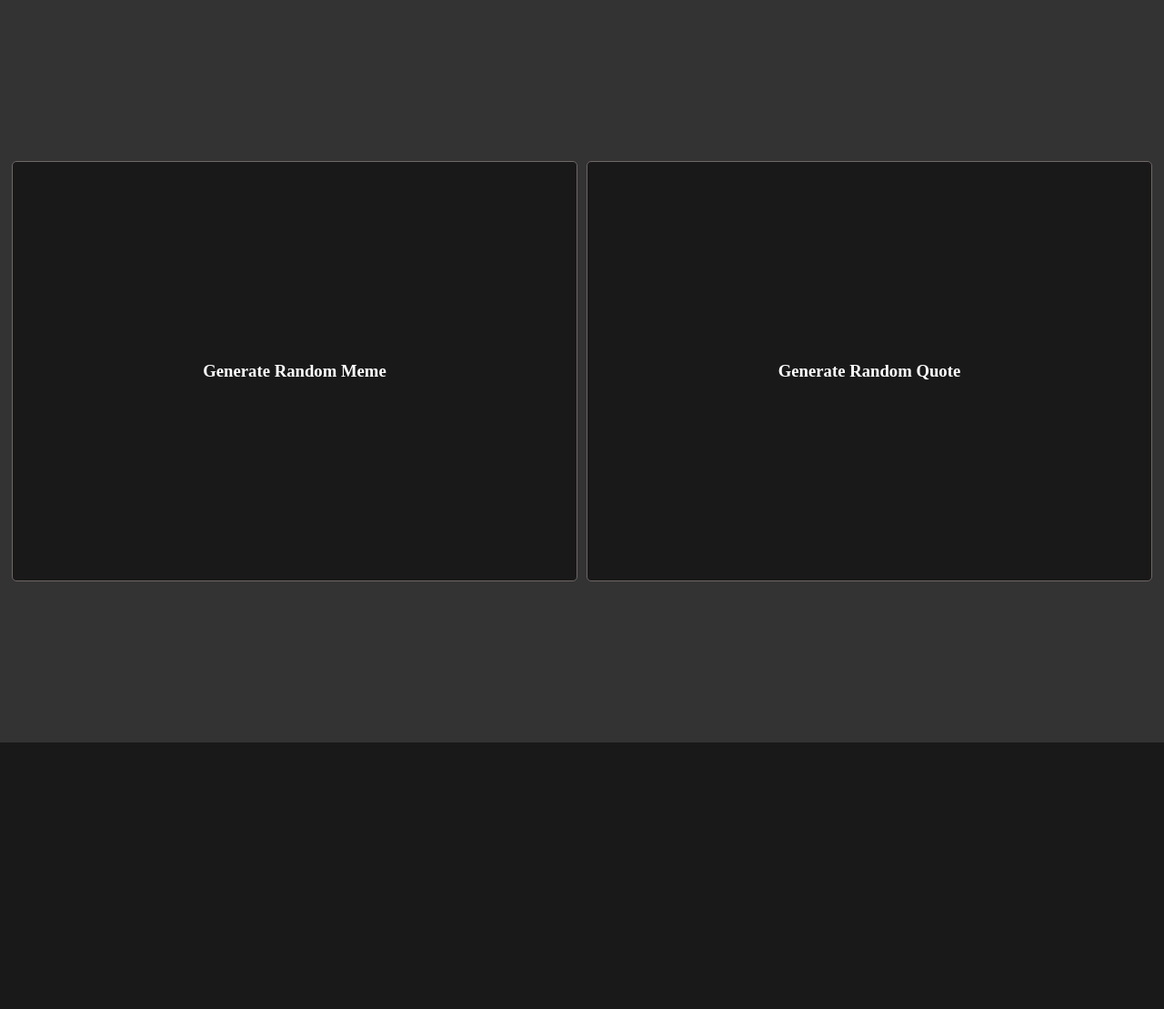
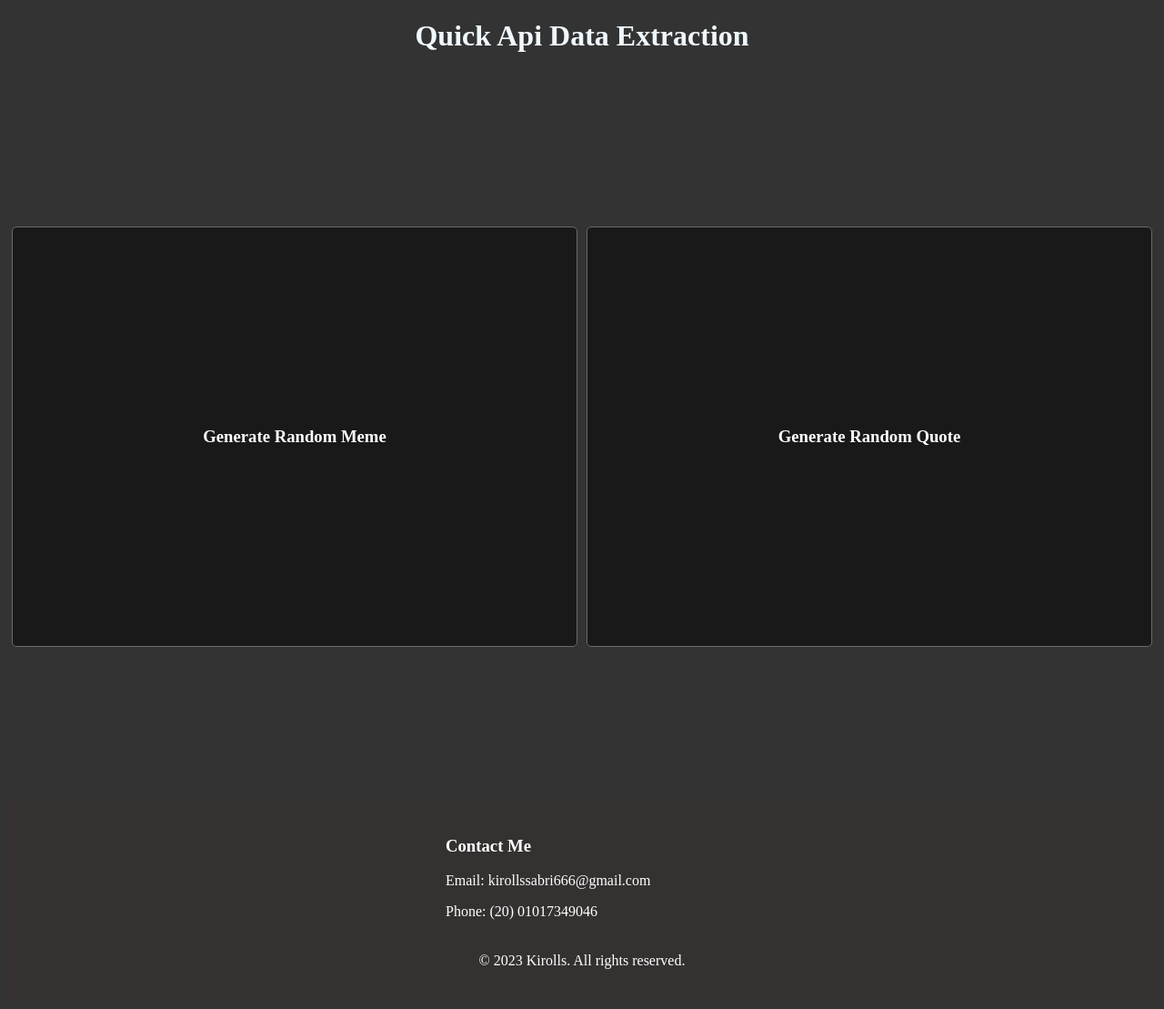
Before and after one commit to Kirolls20/Api-data-extraction, a Django app: page / in a window 1280 px wide. Shown: the whole page at 91% size. Before the commit the page ends 816 px from the top, so only its background shows below. Run offline with Django 4.2, Linux system fonts and the light colour scheme.

```diff
--- a/api_extraction/meme_generator/static/css/style.css
+++ b/api_extraction/meme_generator/static/css/style.css
@@ -37,3 +37,73 @@ h3 a{
     color: white; /* Improved color contrast for readability */
     font-size: 24px; /* Adjust as needed */
 }
+/* Add this to your stylesheet */
+
+footer {
+    background-color: #353131;
+    color: #fff;
+    padding: 20px 0;
+  }
+
+  .footer-container {
+    display: flex;
+    justify-content: center;
+  }
+
+  .footer-section {
+    flex: 1;
+    max-width: 300px;
+  }
+
+  h3 {
+    color: #fff;
+  }
+
+  ul {
+    list-style: none;
+    padding: 0;
+  }
+
+  li {
+    margin-bottom: 8px;
+  }
+
+  a {
+    color: #fff;
+    text-decoration: none;
+  }
+
+  a:hover {
+    text-decoration: underline;
+  }
+
+  .social-icons {
+    list-style: none;
+    padding: 0;
+    display: flex;
+  }
+
+  .social-icons li {
+    margin-right: 10px;
+  }
+
+  .copyright {
+    margin-top: 20px;
+    text-align: center;
+  }
+
+  /* Font Awesome Icons (Assuming you're using Font Awesome) */
+  .fa {
+    font-size: 24px;
+  }
+
+  /* Media Query for small screens */
+  @media screen and (max-width: 600px) {
+    .footer-container {
+      flex-direction: column;
+    }
+
+    .footer-section {
+      margin-bottom: 20px;
+    }
+  }
--- a/api_extraction/meme_generator/static/js/countdown.js
+++ b/api_extraction/meme_generator/static/js/countdown.js
@@ -2,7 +2,7 @@
 //------------- countdown-----------------------------------//
      // Set the countdown duration in seconds
   // Set the countdown duration in seconds
-  const countdownDuration = 30;
+  const countdownDuration = 35;
 
 // Function to update the countdown
 function updateCountdown() {
@@ -27,7 +27,7 @@ function updateCountdown() {
         // If the countdown is over, reset the countdown
         if (distance < 0) {
             clearInterval(countdown);
-            document.getElementById("countdown").innerHTML = '0:30';
+            document.getElementById("countdown").innerHTML = '0:35';
             updateCountdown(); // Restart the countdown
         }
     }, 1000);
--- a/api_extraction/meme_generator/static/js/meme_generator.js
+++ b/api_extraction/meme_generator/static/js/meme_generator.js
@@ -14,7 +14,7 @@ document.addEventListener('DOMContentLoaded', function () {
                             console.log(`text:${item.name} pic:${item.pic}`);
                             text.innerHTML = item.name
                             image.src = item.pic
-                        }, index* 30000);
+                        }, index* 23000);
                             // 30000 milliseconds = 30 seconds
                 });
             }
--- a/api_extraction/meme_generator/static/js/quote_generator.js
+++ b/api_extraction/meme_generator/static/js/quote_generator.js
@@ -12,7 +12,7 @@ document.addEventListener('DOMContentLoaded',function(){
                         console.log(item.quote)
                         quote.innerHTML = item.quote;
                         author.innerHTML = item.author;
-                    }, index*28000);
+                    }, index*25000);
                 })
             }
         })
--- a/api_extraction/meme_generator/templates/home.html
+++ b/api_extraction/meme_generator/templates/home.html
@@ -6,8 +6,10 @@
     <meta name="viewport" content="width=device-width, initial-scale=1.0">
     <title>Home</title>
     <link rel="stylesheet" href="{% static 'css/style.css' %}">
+
 </head>
 <body>
+  <h1 style="text-align: center;">Quick Api Data Extraction</h1>
     <main>
         <section class="meme">
             <h3>
@@ -20,5 +22,18 @@
             </h3>
         </section>
     </main>
+    <footer>
+        <div class="footer-container">
+          <div class="footer-section">
+            <h3>Contact Me</h3>
+            <p>Email: kirollssabri666@gmail.com</p>
+            <p>Phone: (20) 01017349046</p>
+          </div>
+        </div>
+        <div class="copyright">
+          <p>&copy; 2023 Kirolls. All rights reserved.</p>
+        </div>
+      </footer>
+
 </body>
 </html>
--- a/api_extraction/meme_generator/templates/meme.html
+++ b/api_extraction/meme_generator/templates/meme.html
@@ -38,10 +38,13 @@
 <body>
     <div id="name-list">
         <h2 id="title">Meme Generator</h2>
+        <span style="font-size: medium; color:#fff;">(Not really a mem..)</span>
+        <div id="countdown" style="color:#fff">00:35</div>
         <h1 id="text"></h1>
         <img id="pic" src="" alt="" width="400" height="350">
     </div>
     <script src="{% static 'js/meme_generator.js' %}"></script>
+    <script src="{% static 'js/countdown.js' %}"></script>
 </body>
 
 </html>
--- a/api_extraction/meme_generator/templates/quote.html
+++ b/api_extraction/meme_generator/templates/quote.html
@@ -11,7 +11,7 @@
 <body>
     <div class="quote-container">
         <h2>Quote Generator</h2>
-        <div id="countdown">00:30</div>
+        <div id="countdown">00:35</div>
             <p id="quote">""</p>
             <span id="author"></span>
     </div>
```
